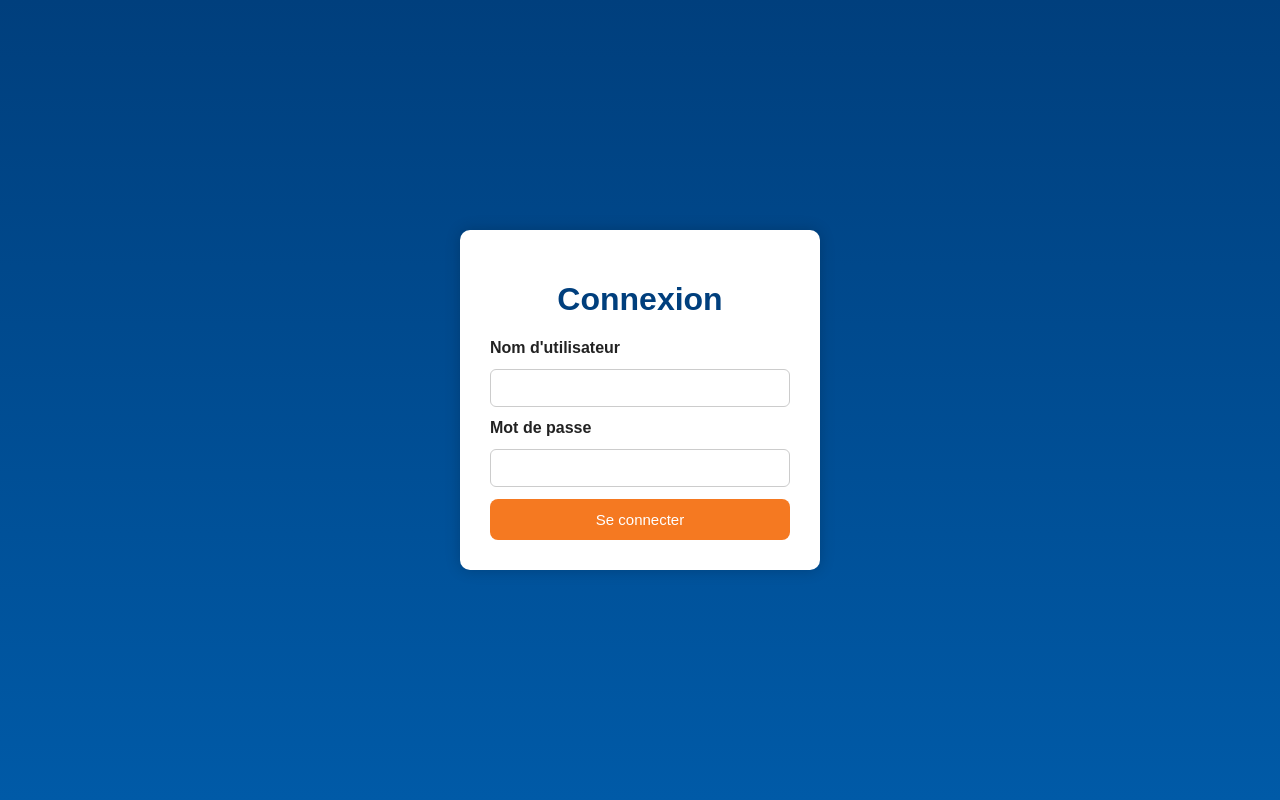
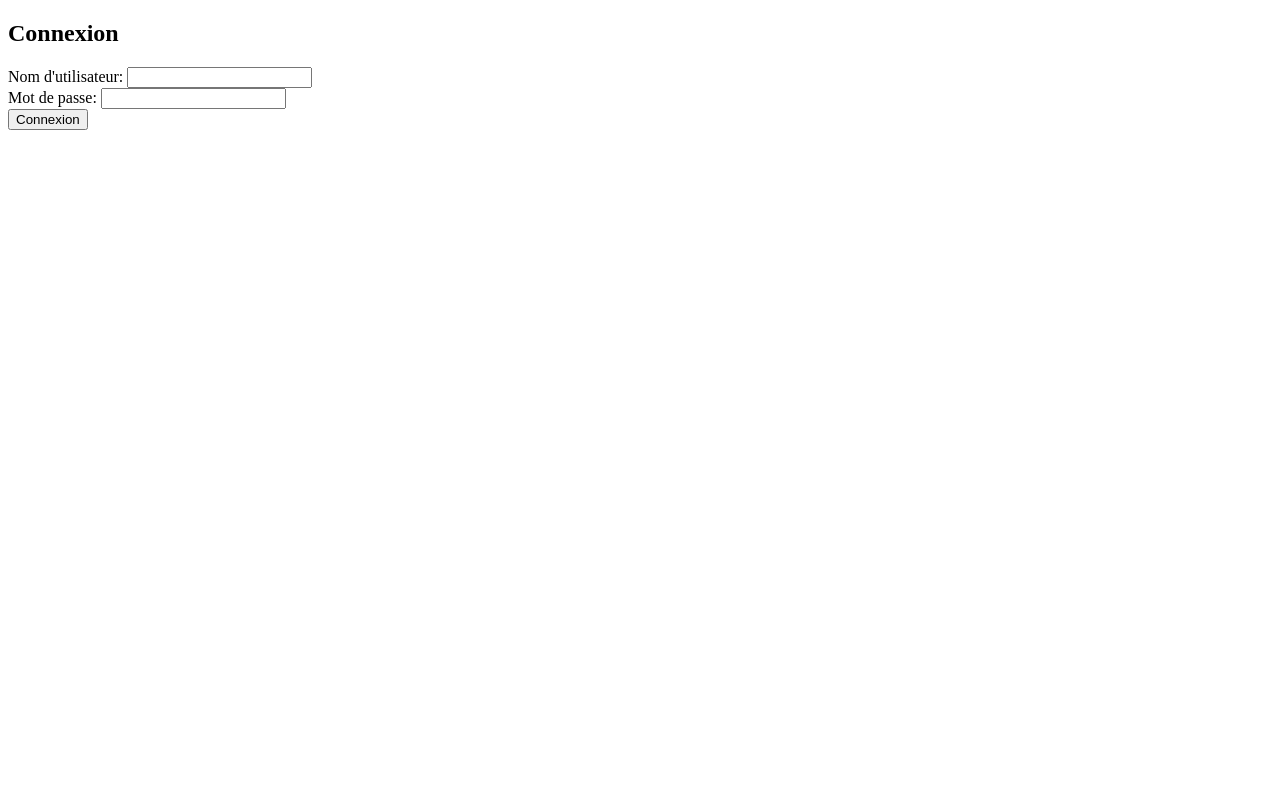
Before and after one commit to protec38/CAI, a Flask app: page / in a window 1280 px wide. Run offline with Flask 3, Linux system fonts and the light colour scheme.

Commit message:
Update login.html

```diff
--- a/app/templates/login.html
+++ b/app/templates/login.html
@@ -1,28 +1,29 @@
-<!-- app/templates/login.html -->
+<!-- templates/login.html -->
 <!DOCTYPE html>
 <html lang="fr">
 <head>
     <meta charset="UTF-8">
-    <title>Connexion - CAI</title>
-    <link rel="stylesheet" href="{{ url_for('static', filename='style.css') }}">
+    <title>Connexion</title>
 </head>
-<body class="login-page">
-    <div class="login-box">
-        <h1>Connexion</h1>
-        <form method="post">
-            <label for="username">Nom d'utilisateur</label>
-            <input type="text" name="username" id="username" required>
-
-            <label for="password">Mot de passe</label>
-            <input type="password" name="password" id="password" required>
-
-            <button type="submit">Se connecter</button>
-        </form>
-        {% with messages = get_flashed_messages() %}
-            {% if messages %}
-                <div class="error">{{ messages[0] }}</div>
-            {% endif %}
-        {% endwith %}
-    </div>
+<body>
+    <h2>Connexion</h2>
+    {% with messages = get_flashed_messages(with_categories=true) %}
+      {% if messages %}
+        <ul>
+          {% for category, message in messages %}
+            <li class="{{ category }}">{{ message }}</li>
+          {% endfor %}
+        </ul>
+      {% endif %}
+    {% endwith %}
+    <form method="POST" action="{{ url_for('main_bp.login') }}">
+        <label>Nom d'utilisateur:</label>
+        <input type="text" name="username" required>
+        <br>
+        <label>Mot de passe:</label>
+        <input type="password" name="password" required>
+        <br>
+        <button type="submit">Connexion</button>
+    </form>
 </body>
 </html>
```
